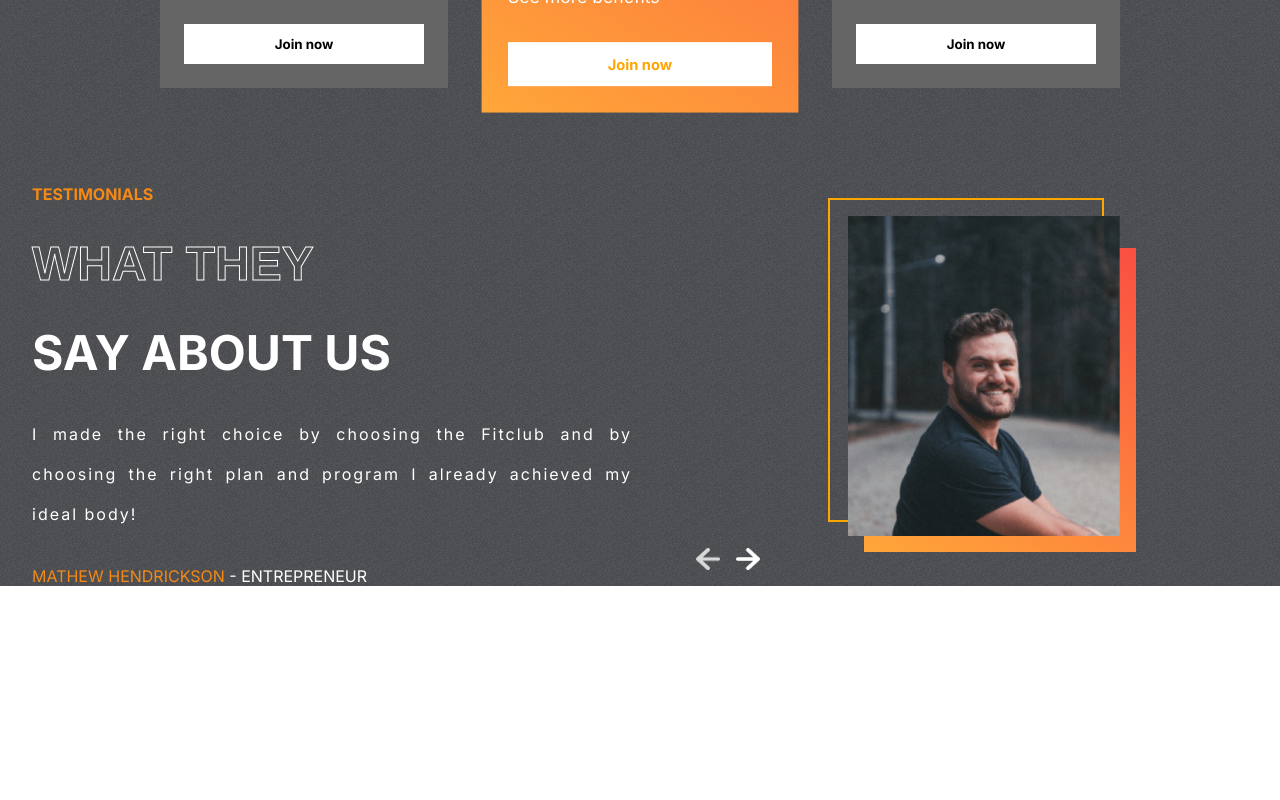
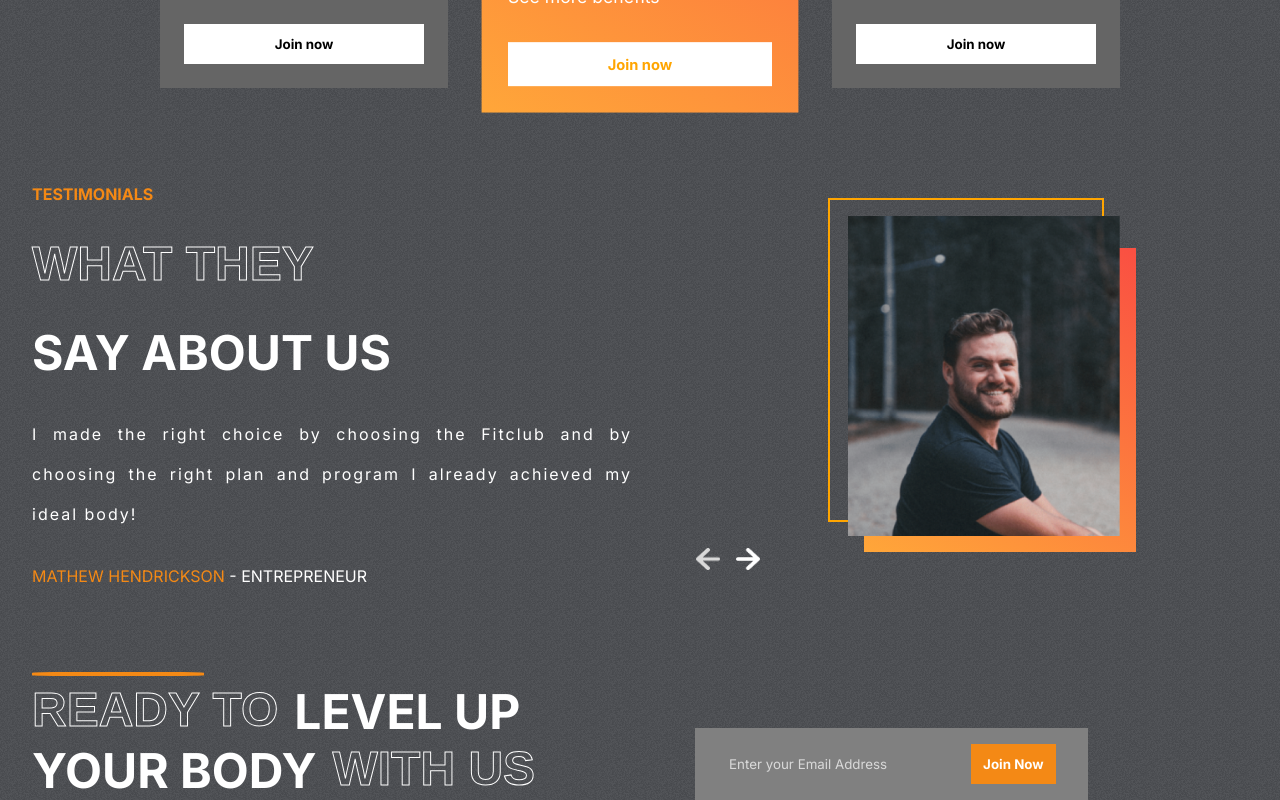
Before and after one commit to nosianuri/fitness-club, a React (Create React App) app: page / in a window 1280 px wide. Shown: the part 2376-3176 px from the top of the page. Before the commit the page ends 2962 px from the top, so only its background shows below. Built offline with nearby package versions, Linux system fonts and the light colour scheme.

Commit message:
Join member with email

```diff
--- a/src/App.js
+++ b/src/App.js
@@ -1,5 +1,6 @@
 import './App.css';
 import Banner from './components/Banner/Banner';
+import Join from './components/Join/Join';
 import Plans from './components/Plans/Plans';
 import Programs from './components/Programs/Programs';
 import Reasons from './components/Reasons/Reasons';
@@ -13,6 +14,7 @@
       <Reasons />
       <Plans />
       <Testimonials />
+      <Join />
     </div>
   );
 }
--- /dev/null
+++ b/src/components/Join/Join.css
@@ -0,0 +1,55 @@
+.Join{
+    display: flex;
+    padding: 0 2rem;
+    gap: 10rem;
+}
+
+.left-j{
+    color: white;
+    font-size: 3rem;
+    font-weight: bold;
+    text-transform: uppercase;
+    position: relative;
+}
+
+.left-j>hr{
+    position: absolute;
+    width: 10.5rem;
+    border: 2px solid var(--orange);
+    border-radius: 20%;
+    margin: -10px 0;
+}
+
+.left-j>div{
+    display: flex;
+    gap: 1rem;
+}
+
+.right-j{
+    display: flex;
+    justify-content: center;
+    align-items: flex-end;
+}
+
+.email-container{
+    display: flex;
+    gap: 3rem;
+    background-color: gray;
+    padding: 1rem 2rem;
+}
+
+.email-container>input{
+    background-color: transparent;
+    border: none;
+    outline: none;
+    color: var(--lightgray);
+}
+
+::placeholder{
+    color: var(--lightgray);
+}
+
+.btn-j{
+    background-color: var(--orange);
+    color: white;
+}
--- /dev/null
+++ b/src/components/Join/Join.jsx
@@ -0,0 +1,42 @@
+import React, { useRef } from 'react';
+import './Join.css';
+import emailjs from '@emailjs/browser';
+
+const Join = () => {
+    const form = useRef();
+    const sendEmail = (e) => {
+        e.preventDefault();
+
+        emailjs.sendForm('service_iks8czh', 'template_g3jf1yi', form.current, 'M-0P2iiK8FWLBxvVk')
+          .then((result) => {
+              console.log(result.text);
+          }, (error) => {
+              console.log(error.text);
+          });
+      };
+
+    return (
+        <div className='Join' id='join-us'>
+            <div className='left-j'>
+            <hr />
+                <div>
+                    <span className='stroke-text'>READY TO</span>
+                    <span>LEVEL UP</span>
+                </div>
+                <div>
+                    <span>YOUR BODY</span>
+                    <span className='stroke-text'>WITH US</span>
+                </div>
+            </div>
+            <div className='right-j'>
+
+                <form ref={form} onSubmit={sendEmail} className='email-container'>
+                    <input type="email" name='user_email' placeholder='Enter your Email Address' />
+                    <button className='btn btn-j'>Join Now</button>
+                </form>
+            </div>
+        </div>
+    );
+};
+
+export default Join;
```
Also changed, not shown: src/components/Footer/Footer.jsx (added, +11 -0 lines), src/components/Footer/Footer.css (added).
